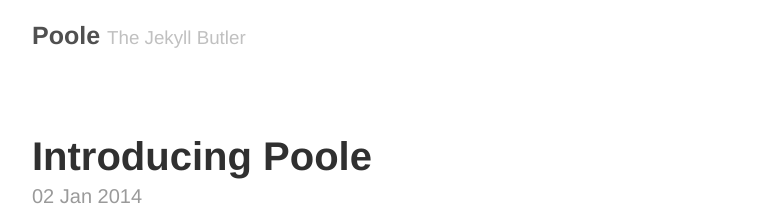
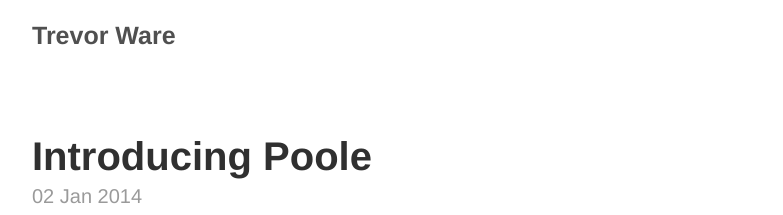
Before and after one commit to twarrre/twarrre.github.io, a Jekyll site: the page built from index.html, in a window 1280 px wide. Shown: the top 215 px of the page, without its empty margins (248-1031 px from the left). Built offline with Jekyll 4.4.1, drawn with Linux system fonts in a browser that asks for light colours; the list of posts is cut into pages by our own code.

Commit message:
Change the variable names in the config.

```diff
--- a/_config.yml
+++ b/_config.yml
@@ -3,17 +3,17 @@
 relative_permalinks: true
 
 # Setup
-title:            Poole
-tagline:          The Jekyll Butler
-url:              http://getpoole.com
+title:            Trevor Ware
+tagline:
+url:              http://twarrre.github.io
 paginate:         1
 baseurl:          /
 author:
-  name:           Mark Otto
-  url:            https://twitter.com/mdo
-  email:          markdotto@gmail.com
+  name:           Trevor Ware
+  url:            https://twitter.com/twarrre
+  email:          tware4194@gmail.com
 
 # Custom vars
 version:          1.0.0
 github:
-  repo:           https://github.com/poole/poole
+  repo:           https://github.com/twarrre/twarrre.github.io
```
